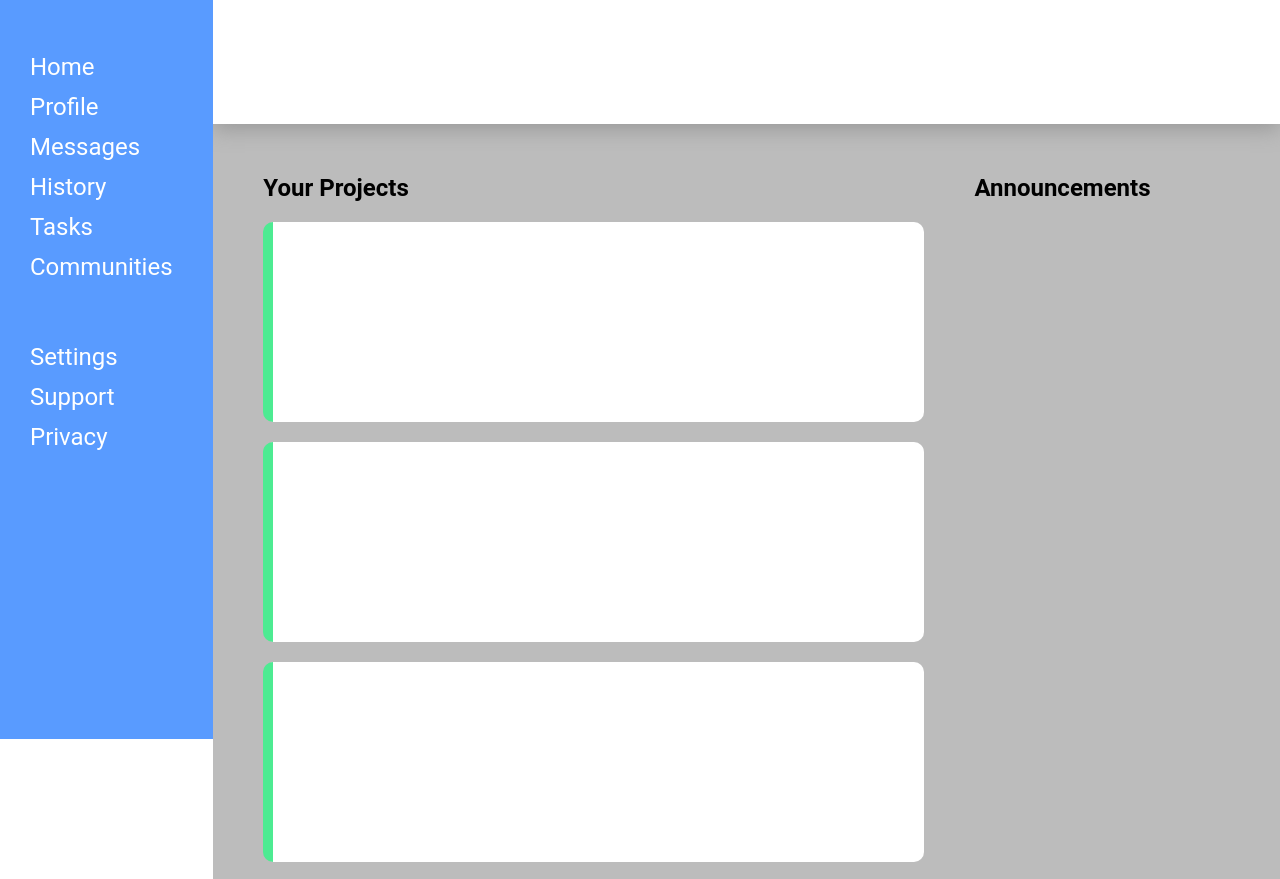
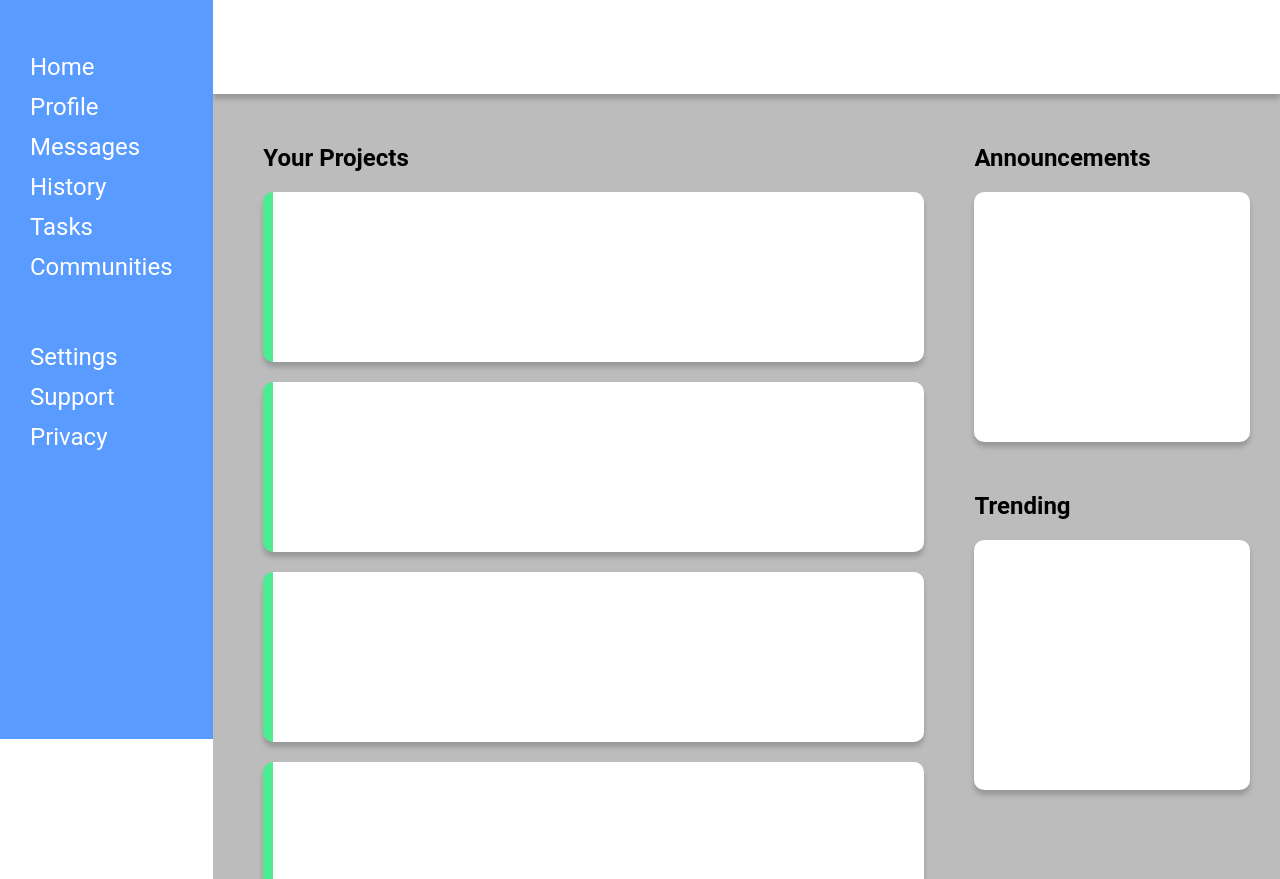
Before and after one commit to CrosscutX/Admin_Dashboard, a plain HTML site: page index.html in a window 1280 px wide. Shown: the part 61-940 px from the top of the page. Drawn offline with Linux system fonts and the light colour scheme.

Commit message:
Basic layout complete

```diff
--- a/index.html
+++ b/index.html
@@ -40,6 +40,7 @@
                 <div class="card"></div>
             </div>
         </div>
+    <div class="main-right">
         <div class="announcements">
             <h2>Announcements</h2>
             <div class="announcement-card">
@@ -47,10 +48,12 @@
             </div>
         </div>
         <div class="trending">
+            <h2>Trending</h2>
             <div class="trending-card">
 
             </div>
         </div>
     </div>
+    </div>
 </body>
 </html>
--- a/style.css
+++ b/style.css
@@ -9,7 +9,7 @@ body{
     color: white;
     display: grid;
     grid-template-columns: 1fr 5fr;
-    grid-template-rows: 1.5fr 5fr;
+    grid-template-rows: 1.2fr 5fr;
     height: 100vh;
 }
 .sidebar{
@@ -45,7 +45,7 @@ body{
     background-color: rgb(255, 255, 255);
     grid-column: 2/3;
     grid-row: 1/2;
-    box-shadow: 0px 5px 20px rgb(152, 152, 152);
+    box-shadow: 0px 5px 5px rgb(152, 152, 152);
     z-index: 1;
 }
 
@@ -77,13 +77,16 @@ body{
     border-left: 10px solid #4deb92;
     border-radius: 10px;
     background-color: white;
-    height: 200px;
+    height: 170px;
     padding: 20px;
     display: grid;
     grid-template-rows: 4fr 1fr;
+    box-shadow: 0px 5px 5px rgb(152, 152, 152);
 }
 
 .announcements {
+    grid-column: 2/3;
+    grid-row: 1/2;
     margin-top: 50px;
     margin-left: 50px;
 }
@@ -92,3 +95,31 @@ body{
     color: black;
     margin-bottom: 20px;
 }
+
+.announcement-card{
+    background-color: white;
+    border-radius: 10px;
+    height: 250px;
+    margin-right: 30px;
+    box-shadow: 0px 5px 5px rgb(152, 152, 152);
+}
+
+.trending{
+    grid-column: 2/3;
+    grid-row: 2/3;
+    margin-top: 50px;
+    margin-left: 50px;
+}
+
+.trending h2{
+    color: black;
+    margin-bottom: 20px;
+}
+
+.trending-card{
+    background-color: white;
+    border-radius: 10px;
+    height: 250px;
+    margin-right: 30px;
+    box-shadow: 0px 5px 5px rgb(152, 152, 152);
+}
```
